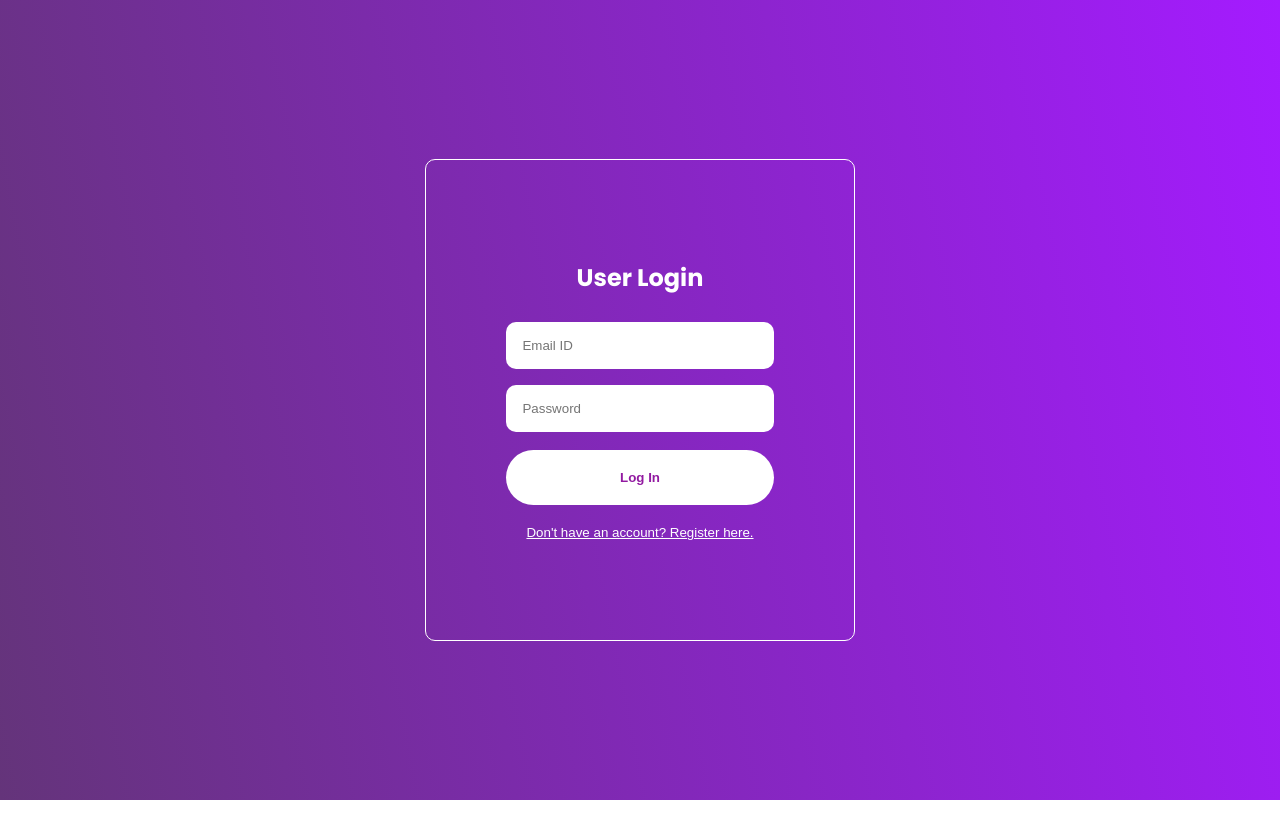
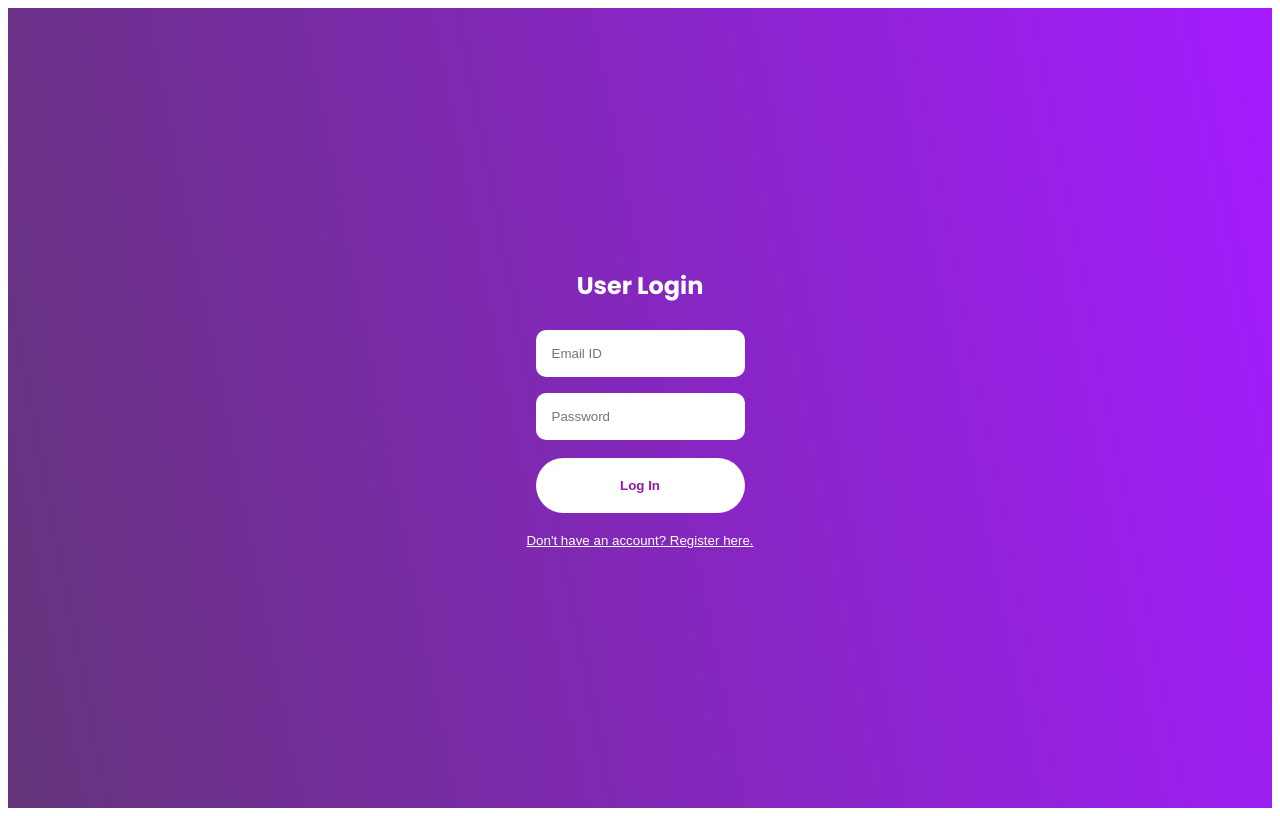
Before and after one commit to AORSweb/blog-app, a React (Create React App) app: page /login in a window 1280 px wide. Built offline with nearby package versions, Linux system fonts and the light colour scheme.

Commit message:
css changes commit

```diff
--- a/src/sass/App.scss
+++ b/src/sass/App.scss
@@ -1,54 +1,13 @@
-@import url('https://fonts.googleapis.com/css2?family=Poppins:wght@700&display=swap');
+// @import url('https://fonts.googleapis.com/css2?family=Poppins:wght@700&display=swap');
 
 
-.App {
-  text-align: center;
-  display: flex;
-  font-family: 'Poppins', sans-serif;
-  min-height: 100vh;
-  align-items: center;
-  justify-content: center;
-  color: white;
-  background-image: linear-gradient(79deg, #64347a, #a41bff);
-}
-
-.auth-form-container, .login-form, .register-form {
-  display: flex;
-  flex-direction: column;
-}
-
-@media screen and (min-width: 600px) {
-  .auth-form-container {
-    padding: 5rem;
-    border: 1px solid white;
-    border-radius: 20px;
-    margin: 0.5rem;
-  }
-}
-
-label {
-  text-align: left;
-  padding: 0.25rem 0;
-}
-
-input {
-  margin: 0.5rem 0;
-  padding: 1rem;
-  border: none;
-  border-radius: 10px;
-}
-
-button {
-  border: none;
-  background-color: white;
-  padding: 20px;
-  border-radius: 10px;
-  cursor: pointer;
-  color: black;
-}
-
-.link-btn {
-  background: none;
-  color: white;
-  text-decoration: underline;
-}
+// .App {
+//   text-align: center;
+//   display: flex;
+//   font-family: 'Poppins', sans-serif;
+//   min-height: 100vh;
+//   align-items: center;
+//   justify-content: center;
+//   color: white;
+//   background-image: linear-gradient(79deg, #64347a, #a41bff);
+// }
--- a/src/sass/components/login-register.scss
+++ b/src/sass/components/login-register.scss
@@ -1,20 +1,37 @@
 @import url('https://fonts.googleapis.com/css2?family=Poppins:wght@700&display=swap');
 
 
-.auth-form-container, .login-form, .register-form {
+.auth-form-container {
     display: flex;
     flex-direction: column;
     font-family: 'Poppins', sans-serif;
+    margin: 0.5rem;
+    min-height: 100vh;
+    align-items: center;
+    justify-content: center;
+    color: white;
+    background-image: linear-gradient(79deg, #64347a, #a41bff);
+    // background-color: rgb(62, 56, 68);
   }
 
-  @media screen and (min-width: 600px) {
-    .auth-form-container {
-      padding: 5rem;
-      border: 1px solid white;
-      border-radius: 10px;
-      margin: 0.5rem;
-    }
+  .login-form, .register-form {
+    display: flex;
+    flex-direction: column;
   }
+
+  // @media screen and (min-width: 600px) {
+  //   .auth-form-container {
+  //     padding: 5rem;
+  //     border: 1px solid white;
+  //     border-radius: 10px;
+  //     margin: 0.5rem;
+  //     min-height: 100vh;
+  //     align-items: center;
+  //     justify-content: center;
+  //     color: white;
+  //     background-image: linear-gradient(79deg, #64347a, #a41bff);
+  //   }
+  // }
 
   .login-signUp{
     margin-top: 10px;
@@ -31,6 +48,7 @@
     padding: 1rem;
     border: none;
     border-radius: 10px;
+    width: auto;
   }
 
   button {
@@ -40,10 +58,12 @@
     border-radius: 50px;
     cursor: pointer;
     color: rgb(146, 26, 161);
+    width: 100%;
   }
 
   .link-btn {
     background: none;
     color: white;
     text-decoration: underline;
+    width: auto;
   }
```
